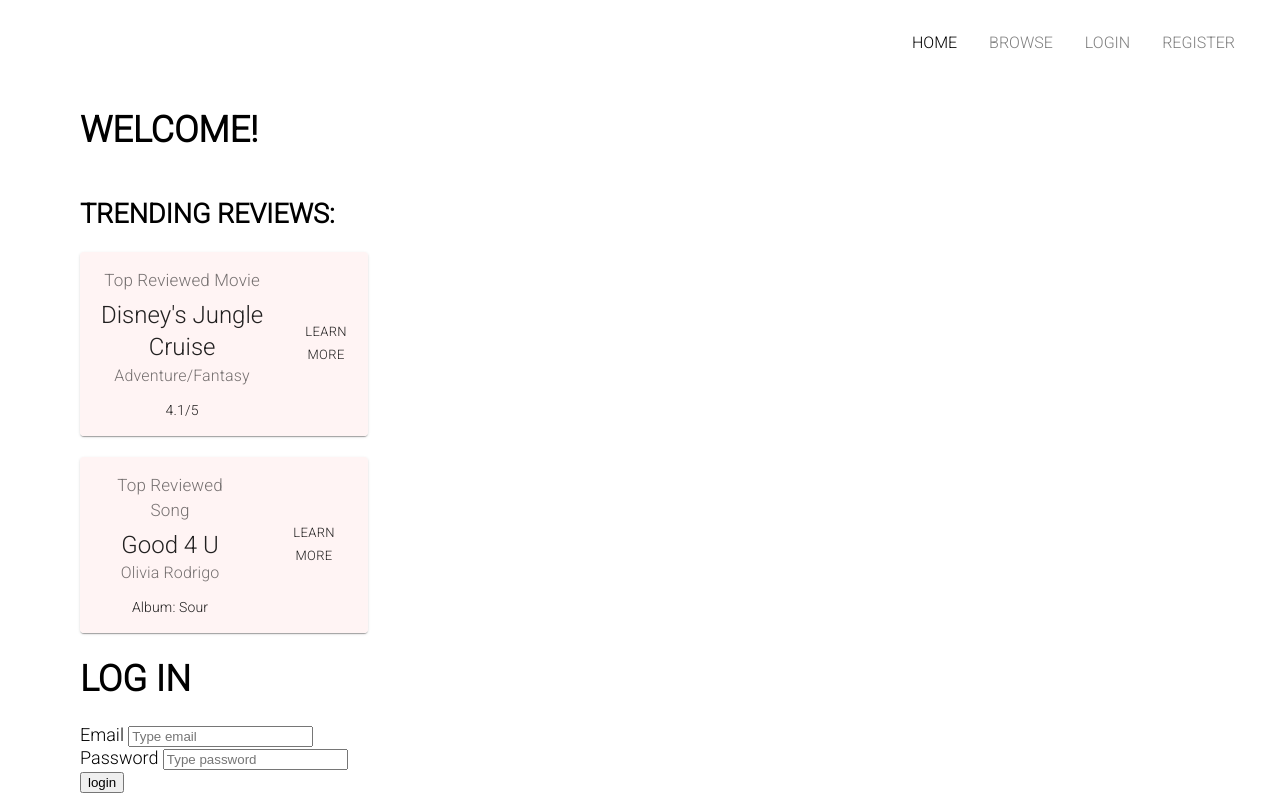
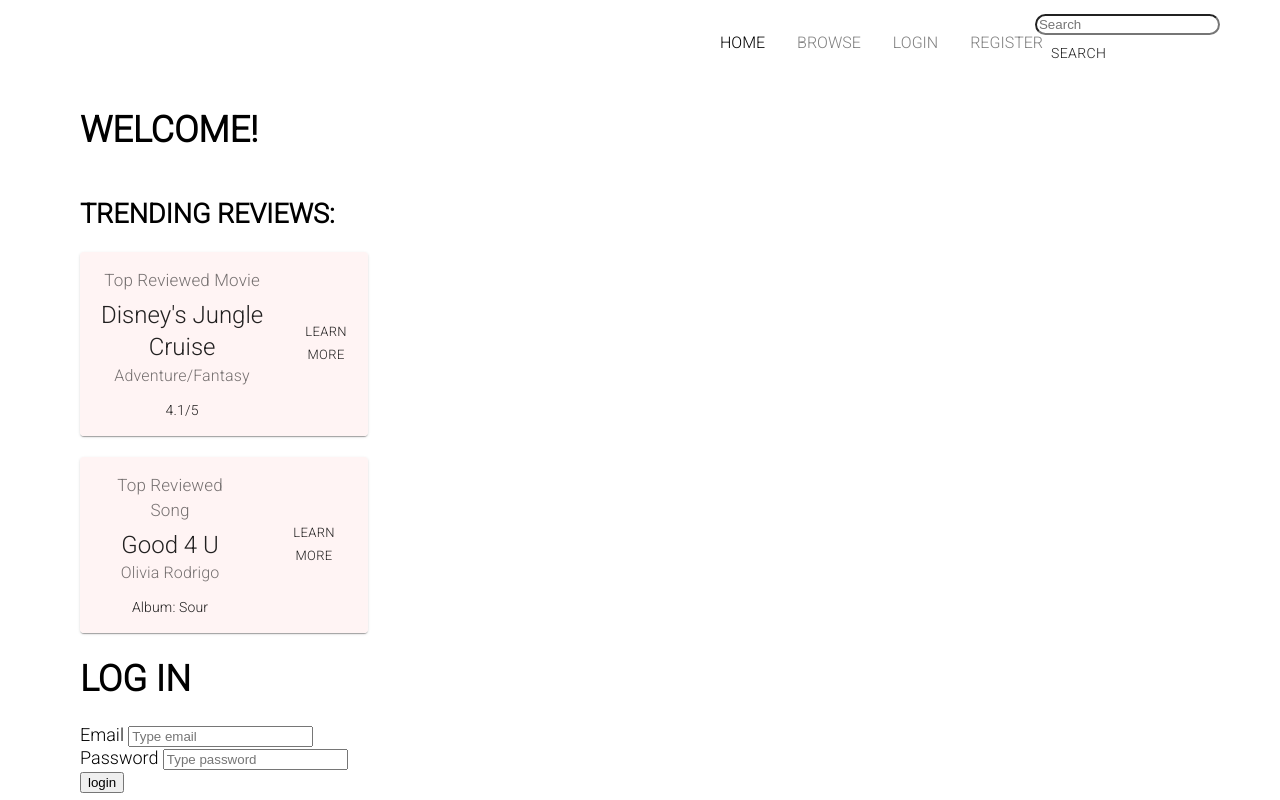
Before and after one commit to nvenkate-cyber/Review-Blog, a React (Create React App) app in the folder frontend/: page / in a window 1280 px wide. Shown: the top 800 px of the page. Built offline with nearby package versions, Linux system fonts and the light colour scheme.

Commit message:
add search

```diff
--- a/frontend/src/App.css
+++ b/frontend/src/App.css
@@ -46,3 +46,18 @@
     transform: rotate(360deg);
   }
 }
+
+.searchBar {
+  display: inline;
+  float: right;
+}
+
+.search {
+  border-radius: 25px;
+}
+
+.navbar {
+  display: flex;
+  justify-content: space-between;
+  align-items: center;
+}
--- a/frontend/src/App.js
+++ b/frontend/src/App.js
@@ -12,6 +12,7 @@ import { BrowserRouter as Router, Switch, Route } from 'react-router-dom';
 import Browse from './pages/browse';
 import Login from './pages/login';
 import Register from './pages/register';
+import { Form,FormControl } from 'react-bootstrap'
 
 const useStyles = makeStyles({
   root: {
@@ -38,7 +39,7 @@ function App() {
     <head>
       <title>Review Blog</title>
     </head>
-
+    <div className="navbar">
       <Router>
         <Navbar />
         <Switch>
@@ -48,6 +49,12 @@ function App() {
           <Route path='/register' component={Register} />
         </Switch>
       </Router>
+
+      <Form inline className="searchBar">
+          <FormControl type="text" placeholder="Search" className="search" />
+          <Button variant="outline-success">Search</Button>
+      </Form>
+    </div>
 
     <div className="App">
       <header className="App-header">
--- a/frontend/src/components/Navbar/NavbarElements.js
+++ b/frontend/src/components/Navbar/NavbarElements.js
@@ -9,7 +9,7 @@ export const Nav = styled.nav`
   background: white;
   height: 85px;
   display: flex;
-  padding-left: 70%;
+  padding-left: 55%;
   justify-content: space-between;
   z-index: 12;
   /* Third Nav */
```
Lines whose indentation alone changed are shown as unchanged.
